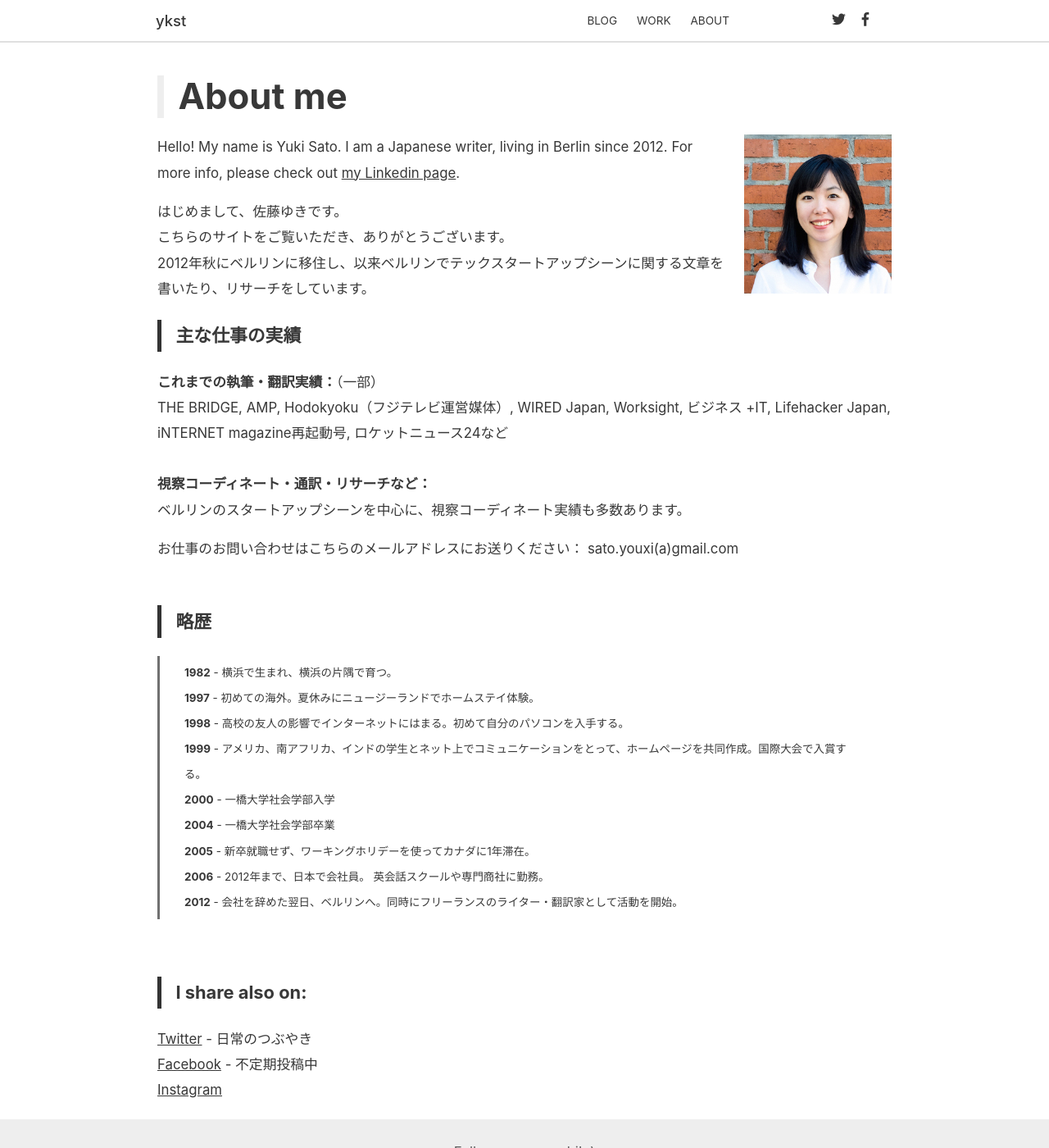
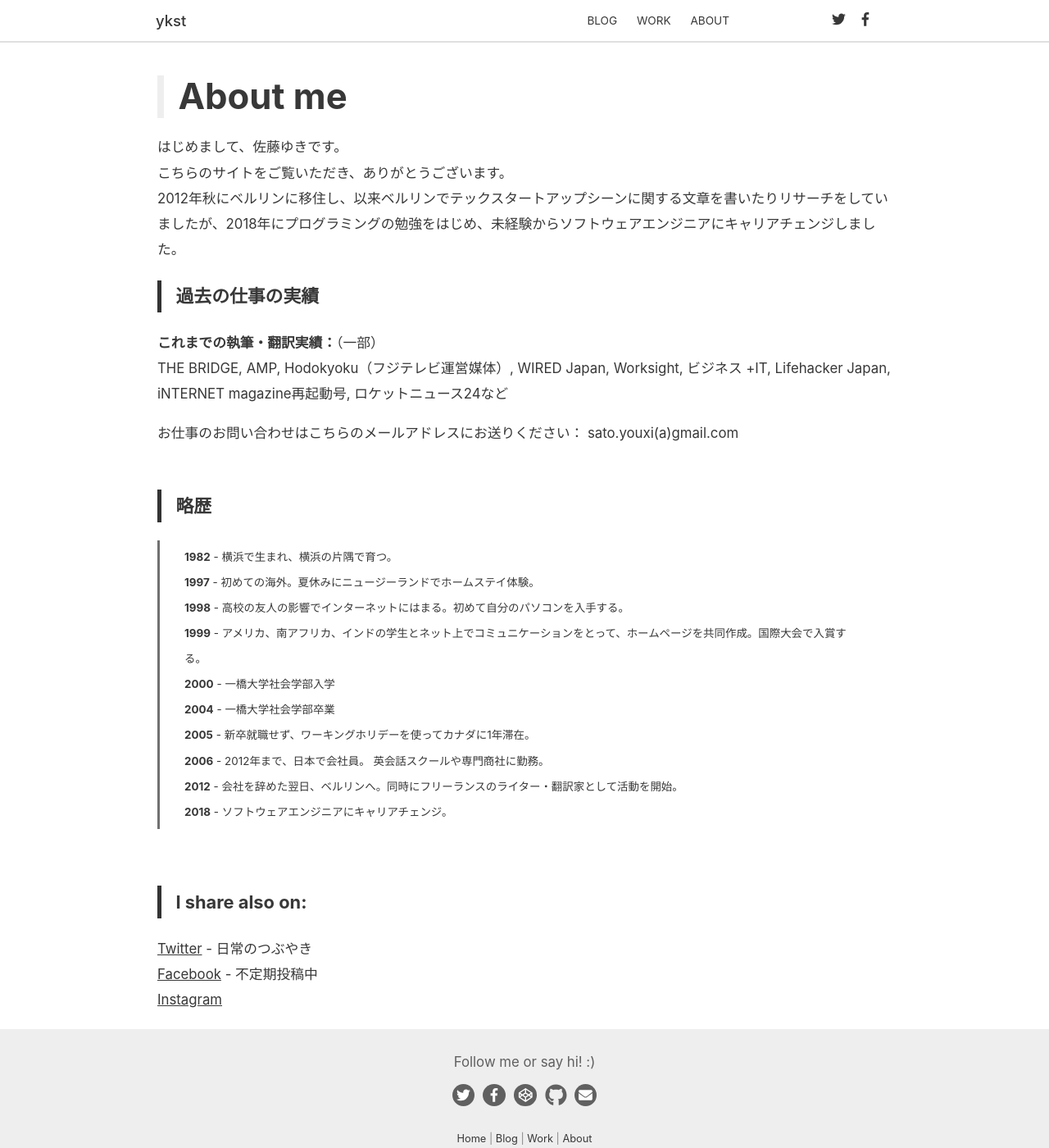
Before and after one commit to youxiberlin/blog, a Jekyll site: the page built from about.md, in a window 1280 px wide and 1400 px high. Shown: the whole window at 82% size. Built offline with Jekyll 4.4.1, drawn with Linux system fonts in a browser that asks for light colours; nearby versions of some CDN libraries.

Commit message:
modified

```diff
--- a/about.md
+++ b/about.md
@@ -3,20 +3,14 @@ layout: page-layout
 title: About me
 permalink: /about/
 ---
-<div class="profile-image"><img class="profile-image" align="right" src="/assets/images/bridge-ss.jpg" alt="profile" width="180"></div>
-Hello! My name is Yuki Sato. I am a Japanese writer, living in Berlin since 2012. For more info, please check out <a href="https://www.linkedin.com/in/yukisato/" target="_blank">my Linkedin page</a>.
-
 
 はじめまして、佐藤ゆきです。
 こちらのサイトをご覧いただき、ありがとうございます。
-2012年秋にベルリンに移住し、以来ベルリンでテックスタートアップシーンに関する文章を書いたり、リサーチをしています。
+2012年秋にベルリンに移住し、以来ベルリンでテックスタートアップシーンに関する文章を書いたりリサーチをしていましたが、2018年にプログラミングの勉強をはじめ、未経験からソフトウェアエンジニアにキャリアチェンジしました。
 
-### 主な仕事の実績
+### 過去の仕事の実績
 <b>これまでの執筆・翻訳実績：</b>（一部）
 THE BRIDGE, AMP, Hodokyoku（フジテレビ運営媒体）, WIRED Japan, Worksight, ビジネス +IT, Lifehacker Japan, iNTERNET magazine再起動号, ロケットニュース24など
-<br><br>
-<b>視察コーディネート・通訳・リサーチなど：</b>
-ベルリンのスタートアップシーンを中心に、視察コーディネート実績も多数あります。<br>
 
 お仕事のお問い合わせはこちらのメールアドレスにお送りください：    sato.youxi(a)gmail.com
 <br><br>
@@ -30,7 +24,9 @@ THE BRIDGE, AMP, Hodokyoku（フジテレビ運営媒体）, WIRED Japan, Worksi
 <b>2004</b> - 一橋大学社会学部卒業 <br>
 <b>2005</b> - 新卒就職せず、ワーキングホリデーを使ってカナダに1年滞在。 <br>
 <b>2006</b> - 2012年まで、日本で会社員。 英会話スクールや専門商社に勤務。<br>
-<b>2012</b> - 会社を辞めた翌日、ベルリンへ。同時にフリーランスのライター・翻訳家として活動を開始。
+<b>2012</b> - 会社を辞めた翌日、ベルリンへ。同時にフリーランスのライター・翻訳家として活動を開始。<br>
+<b>2018</b> - ソフトウェアエンジニアにキャリアチェンジ。
+
 </div>
 <br>
 <h3>I share also on:</h3>
```
